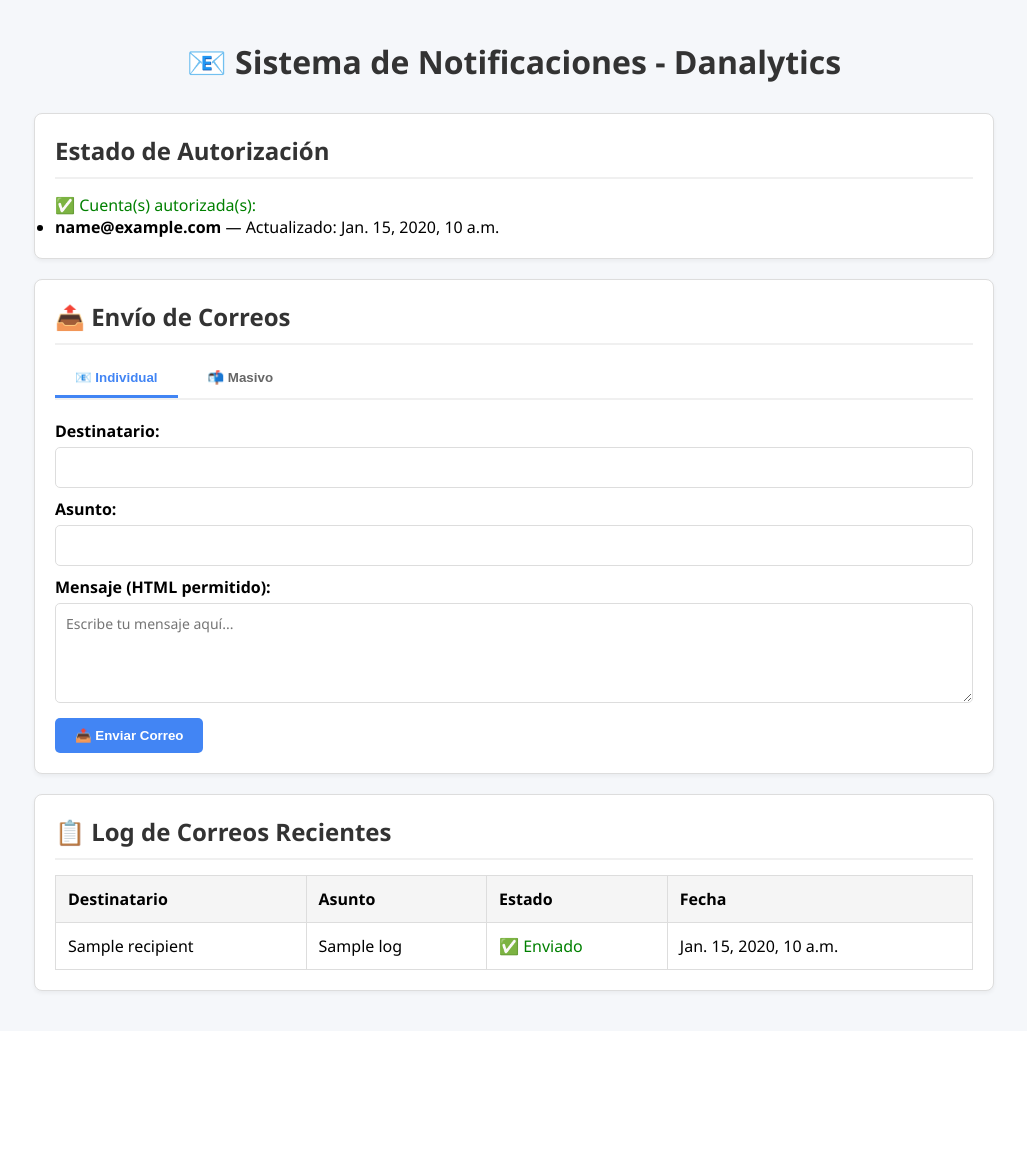
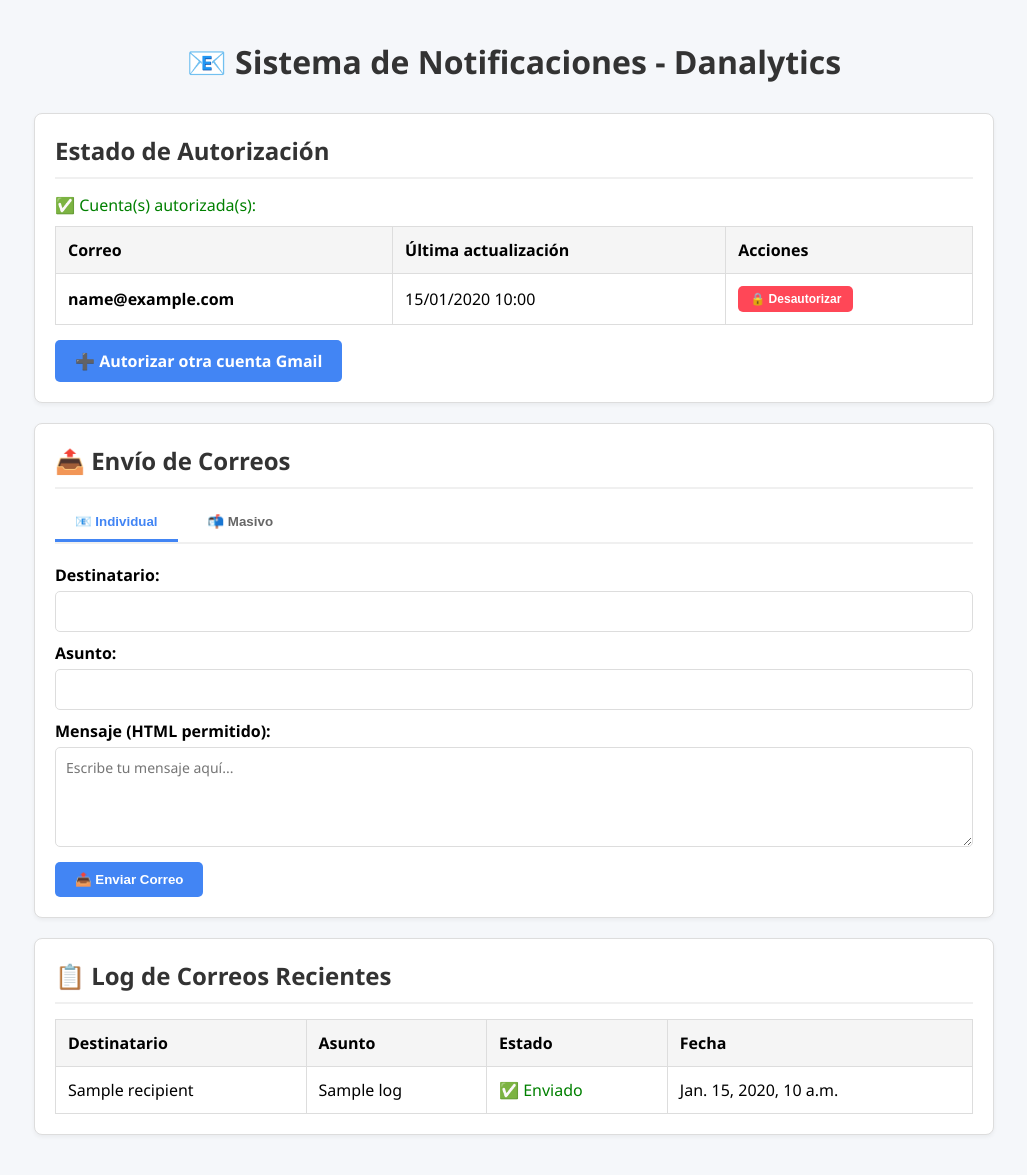
Before and after one commit to joseamd/gmail-oauth-mailer, a Django app: template gmail_oauth_project/mailer/templates/mailer/index.html in a window 1280 px wide. Shown: the whole page, without its empty margins (126-1153 px from the left). Before the commit the page ends 995 px from the top, so only its background shows below. Run offline with Django 5.2, Linux system fonts and the light colour scheme; the template is opened without the code that fills it: most values are stand-ins (such as "Sample title", 1, 10 or a date in 2020); data that the repository does not hold is empty.

Commit message:
Se añade botón para Autorizar y Desautorizar cuenta gmail o múltiples

```diff
--- a/gmail_oauth_project/mailer/templates/mailer/index.html
+++ b/gmail_oauth_project/mailer/templates/mailer/index.html
@@ -277,11 +277,30 @@
         <h2>Estado de Autorización</h2>
         {% if tokens %}
             <p class="success">✅ Cuenta(s) autorizada(s):</p>
-            <ul>
+            <table>
+                <tr>
+                    <th>Correo</th>
+                    <th>Última actualización</th>
+                    <th>Acciones</th>
+                </tr>
                 {% for token in tokens %}
-                    <li><strong>{{ token.email }}</strong> — Actualizado: {{ token.updated_at }}</li>
+                    <tr>
+                        <td><strong>{{ token.email }}</strong></td>
+                        <td>{{ token.updated_at|date:"d/m/Y H:i" }}</td>
+                        <td>
+                            <form method="post" action="{% url 'mailer:revoke_account' token.id %}" style="display:inline;" onsubmit="return confirm('¿Estás seguro de que deseas desautorizar esta cuenta?');">
+                                {% csrf_token %}
+                                <button type="submit" class="btn" style="background: #ff4757; padding: 6px 12px; font-size: 12px;">
+                                    🔒 Desautorizar
+                                </button>
+                            </form>
+                        </td>
+                    </tr>
                 {% endfor %}
-            </ul>
+            </table>
+            <div style="margin-top: 15px;">
+                <a href="{% url 'mailer:authorize' %}" class="btn">➕ Autorizar otra cuenta Gmail</a>
+            </div>
         {% else %}
             <p class="error">⚠️ No hay cuentas autorizadas aún.</p>
             <a href="{% url 'mailer:authorize' %}" class="btn">🔑 Autorizar cuenta Gmail</a>
--- a/gmail_oauth_project/mailer/urls.py
+++ b/gmail_oauth_project/mailer/urls.py
@@ -9,4 +9,5 @@
     path('oauth2/callback/',    views.oauth2_callback, name='oauth2_callback'),
     path('send/',               views.send_email_view, name='send_email'),
     path('send-bulk/',          views.send_bulk_view,  name='send_bulk'),
+    path('revoke/<int:token_id>/', views.revoke_account, name='revoke_account'),
 ]
```
Also changed, not shown: gmail_oauth_project/mailer/views.py (+16 -0 lines).
